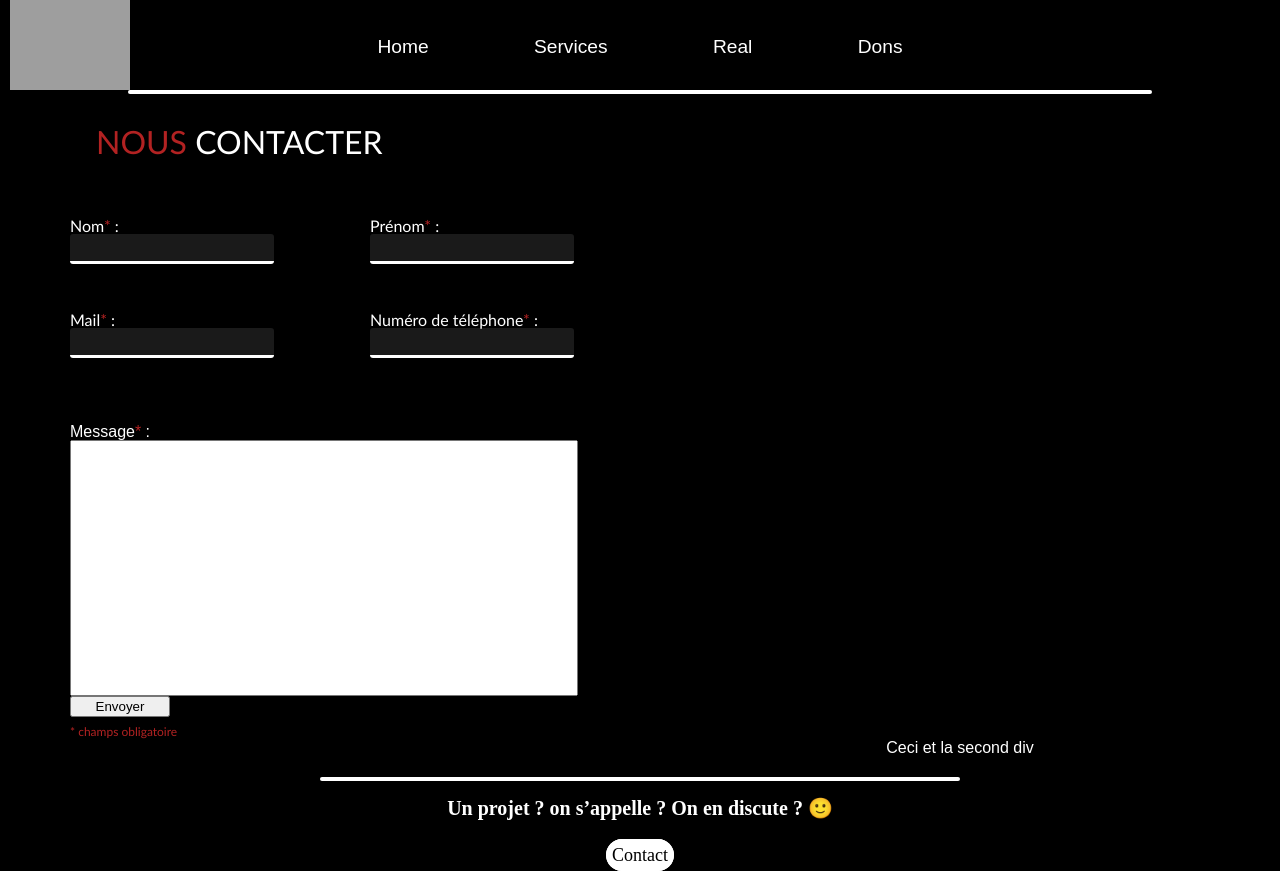
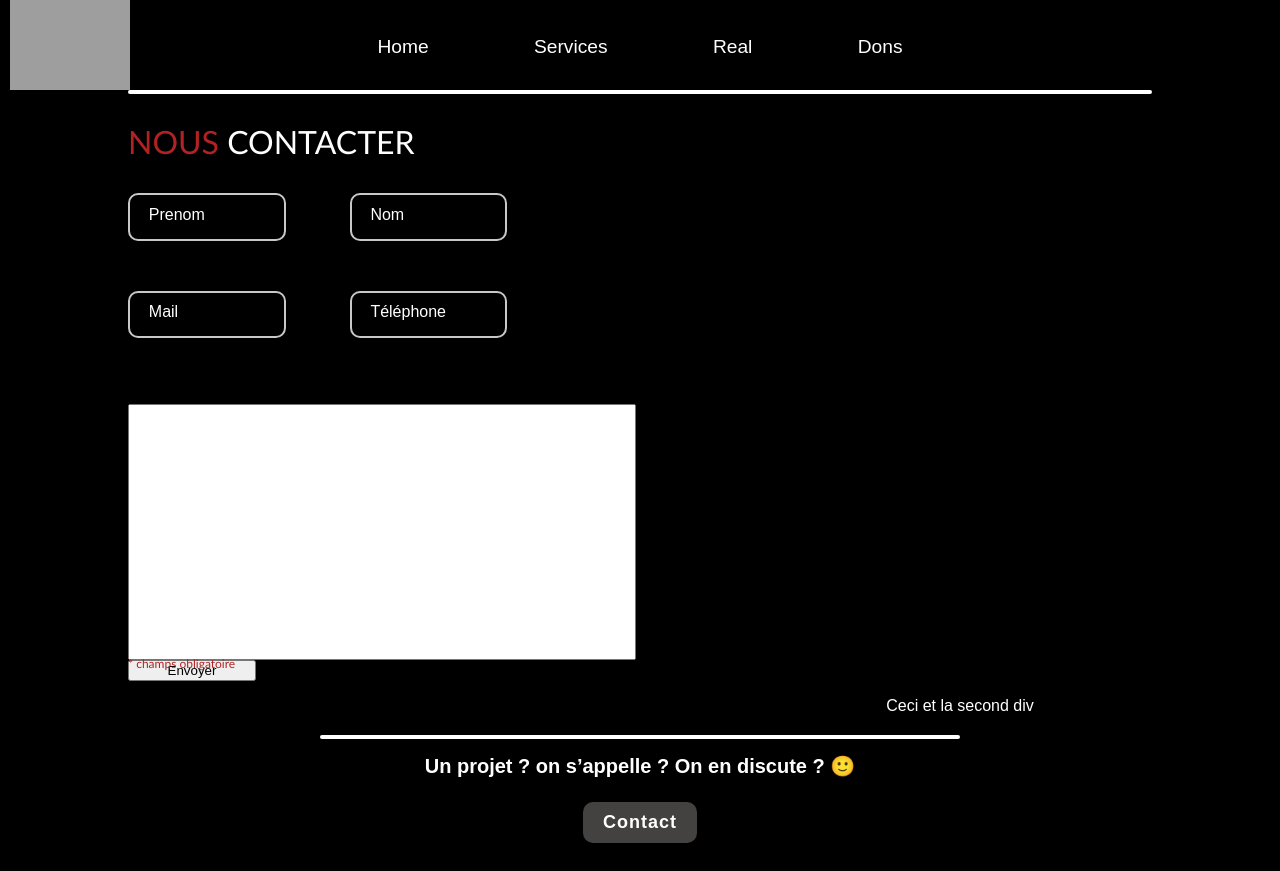
Before and after one commit to WojdylaR/Vva_Project, a React (Create React App) app in the folder frontend/: page /contact in a window 1280 px wide. After the commit the page ends 843 px from the top, so only its background shows below. Built offline with nearby package versions, Linux system fonts and the light colour scheme; grey boxes are pictures that could not be loaded.

Commit message:
ajout css contact page

```diff
--- a/frontend/src/Components/Contact/TextToSend.tsx
+++ b/frontend/src/Components/Contact/TextToSend.tsx
@@ -3,8 +3,8 @@ import React from "react";
 function TextToSend(){
     return(
         <div id="txt_to_send">
-            <p className="txttosend">Message<span className="red">*</span> :<input type="text" className="champTxt"/>
-            <button id="button">Envoyer</button></p>
+            <input type="text" className="champTxt"/><br />
+            <button id="button">Envoyer</button>
         </div>
     )
 }
--- a/frontend/src/Components/Footer/index.tsx
+++ b/frontend/src/Components/Footer/index.tsx
@@ -9,7 +9,7 @@ function Footer(){
             <div className="footer">
             <div id="bordertop"></div>
                 <h4 id="sous_titre">Un projet ? on s’appelle ? On en discute ? 🙂</h4>
-                    <a className="contact"> <Link className="link" to="/contact">Contact</Link> </a>
+                    <button ><Link className="link" id="Contact"to="/contact">Contact</Link></button>
             </div>
         </FooterStyle>
     )
--- a/frontend/src/Components/Header/index.tsx
+++ b/frontend/src/Components/Header/index.tsx
@@ -10,7 +10,6 @@ const location = useLocation();
             <div className="all">
             <img id="logo" src={require('../../assets/logo_vva_blanc.png')} alt="logo_vva_blanc" />
                 <nav className="links">
-
                     <Link className="link" id="Home"to="/">Home</Link><span> </span>
                     <Link className="link" id="Service" to="/service">Services</Link><span> </span>
                     <Link className="link" id="RealPerso" to="/realperso">Real</Link><span> </span>
--- a/frontend/src/Pages/Contact/index.tsx
+++ b/frontend/src/Pages/Contact/index.tsx
@@ -7,25 +7,30 @@ function Contact(){
     return (
         <ContactStyle>
             <div id="all_input">
-                <p className="tittle_contact"><span className="red">NOUS</span> CONTACTER</p>
+                <h1 className="tittle_contact"><span className="red">NOUS</span> CONTACTER</h1>
 
-                <p className="input">
-                    <p id="nom" className="info">
-                        <span className="inputTittle">Nom<span className="red">*</span> :</span>
-                        <span className="inputTittle2">Prénom<span className="red">*</span> :</span><br/>
-                        <input className="champ" />
-                        <input className="champ2"/>
-                    </p>
+                <div id="info">
+                    <span className="top"><span className="info">
+                        <input type="text" autoComplete="off" />
+                        <label className="lab" htmlFor="prenom">Prenom</label>
+                    </span>
+                    <span className="info">
+                        <span className="right"><input type="text" autoComplete="off" />
+                        <label className="lab" htmlFor="nom">Nom</label></span>
+                    </span></span>
                     <br />
-                    <p id="prenom" className="info">
-                        <span className="inputTittle">Mail<span className="red">*</span> :</span>
-                        <span className="inputTittle2">Numéro de téléphone<span className="red">*</span> : </span><br/>
-                        <input className="champ"/>
-                        <input className="champ2"/>
-                    </p>
-                    <p id="send"><TextToSend />
+                    <span className="info"><span id="bot">
+                        <input type="text" autoComplete="off" />
+                        <label className="lab" htmlFor="mail">Mail</label></span>
+                    </span>
+                    <span className="info" ><span id="bot">
+                        <span className="right"><input type="text" autoComplete="off" />
+                        <label className="lab" htmlFor="telephone">Téléphone</label></span></span>
+                    </span>
+
+                </div>
+                <p id="send"><TextToSend />
                     <p id="obli"><span className="red">* champs obligatoire</span></p></p>
-                </p>
             </div>
             <div id="second_div">
                 Ceci et la second div
--- a/frontend/src/Styles/Contact/ContactStyle.tsx
+++ b/frontend/src/Styles/Contact/ContactStyle.tsx
@@ -6,6 +6,7 @@ const ContactStyle = styled.nav`
     font-family: optima;
     width: 50%;
     float:left;
+    left: 10%;
 }
 
 .tittle_contact {
@@ -13,7 +14,6 @@ const ContactStyle = styled.nav`
     width: 100%;
     font-size: 200%;
     font-weight: 400;
-    left: 15%;
 }
 
 #obli{
@@ -22,14 +22,55 @@ const ContactStyle = styled.nav`
     top: -10px;
 }
 
-.input {
-    top: 25px;
-    position: relative;
-    width: 500px;
-    margin-left: auto;
-    margin-right: auto;
-    line-height: 1;
+#info {
+
 }
+
+#info input {
+        font-size: 100%;
+        padding: 0.8em;
+        outline: none;
+        border: 2px solid rgb(200, 200, 200);
+        background-color: transparent;
+        border-radius: 10px;
+        width: 20%;
+        color: white;
+}
+
+.right{
+    position:relative;
+    left:10%;
+}
+
+#bot{
+    position:relative;
+    top: 50px;
+}
+
+.info label {
+    font-size: 100%;
+    position: absolute;
+    left: 0;
+    background-color: transparent;
+    padding: 0.8em;
+    margin-left: 0.5em;
+    pointer-events: none;
+    transition: all 0.3s ease;
+    color: white;
+  }
+
+.info :focus ~label {
+    transform: translateY(-50%) scale(.9);
+    margin: 0em;
+    margin-left: 1.3em;
+    padding: 0.4em;
+    background-color: black;
+  }
+
+
+#info :focus {
+    border-color: rgb(150, 150, 200);
+  }
 
 .link{
     float:left;
@@ -39,28 +80,14 @@ const ContactStyle = styled.nav`
     position: relative;
 }
 
+
+
 .champ{
-    height: 25px;
     width: 40%;
-    border-top: 3px black;
-    border-right: 3px black;
-    border-left: 3px black;
-    border-bottom: 3px white solid;
-    background:rgba(255,255,255, 0.1);
-    border-radius: 3px;
 }
 
 .champ2{
-    position:absolute;
-    left: 60%;
-    height: 25px;
     width: 40%;
-    border-top: 3px black;
-    border-right: 3px black;
-    border-left: 3px black;
-    border-bottom: 3px white solid;
-    background:rgba(255,255,255, 0.1);
-    border-radius: 3px;
 }
 
 .champTxt {
@@ -72,21 +99,9 @@ const ContactStyle = styled.nav`
 #txt_to_send{
     position: relative;
     height: 350px;
+    top: 100px;
 }
 
-.txttosend{
-    position: relative;
-    top: 50px;
-}
-
-.inputTittle {
-    position: relative;
-}
-
-.inputTittle2 {
-    position: absolute;
-    left:60%;
-}
 
 #button{
     position: relative;
--- a/frontend/src/Styles/Footer/FooterStyle.tsx
+++ b/frontend/src/Styles/Footer/FooterStyle.tsx
@@ -5,7 +5,6 @@ const FooterStyle = styled.nav`
 
 
 div{
-    font-family:Montserrat;
     position: relative;
     width: 100%;
     top:10px;
@@ -21,27 +20,42 @@ div{
     border-radius: 300px;
 }
 
-.contact{
-    position: relative;
-    background: white;
-    position: relative;
-    border:6px solid white;
-    border-radius: 30px;
-    font-size: 90%;
+button {
+    background-color: #444141;
+    border-radius: 10px;
+    color: #fff;
+    cursor: pointer;
+    padding: 10px 20px;
+    font-size: 18px;
+    font-weight: bold;
+    letter-spacing: 1px;
+    border: none;
+    text-decoration:none
+   }
+
+
+
+   button:hover {
+    background-image: linear-gradient(90deg, #B22222 50%, white 50%, #B22222 50%, white 10%);
+    animation: slidernbw 5s linear infinite;
+    color: #000;
+   }
+
+   @keyframes slidernbw {
+    to {
+     background-position: 20vw;
+    }
+   }
+
+#Contact{
+
+    text-decoration:none;
+    color: white;
 }
 
-.link{
-    position:relative;
+#Contact:hover{
+    text-decoration:none;
     color: black;
-    text-decoration:none;
-    width:200;
-}
-
-.link:hover{
-    text-decoration: underline;
-}
-.link:active{
-    color: grey;
 }
 
 `
--- a/frontend/src/Styles/Services/ServiceStylePage.tsx
+++ b/frontend/src/Styles/Services/ServiceStylePage.tsx
@@ -20,7 +20,6 @@ top: 40px;
     position: relative;
     background: red;
     width: 52%;
-    left: 45%;
 }
 
 `
```
